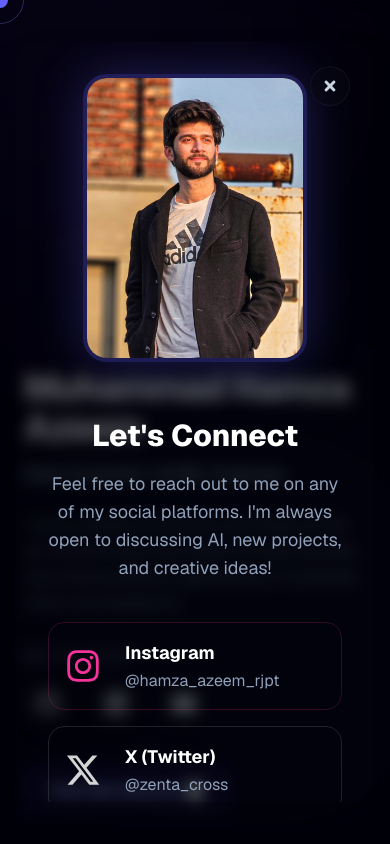
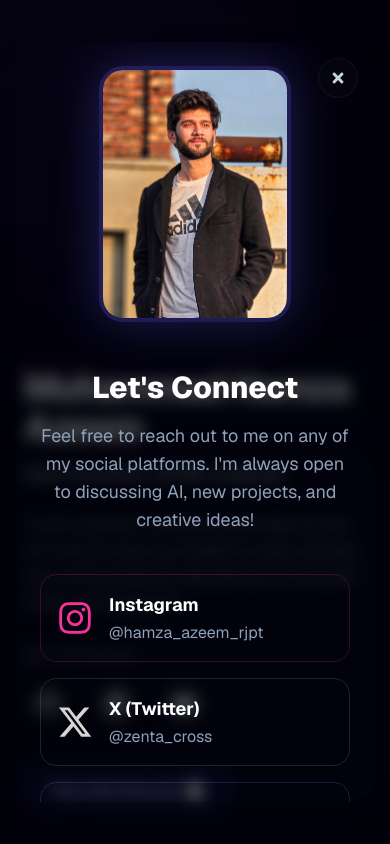
Before and after one commit to ZentaCros/portfolio, a Next.js app: page / in a window 390 px wide. Both pictures are taken after a click on the element "Connect". Shown: the top 844 px of the page. Built offline with nearby package versions, Linux system fonts and the light colour scheme.

Commit message:
style: optimize mobile layout for modals and cursors

```diff
--- a/src/app/page.tsx
+++ b/src/app/page.tsx
@@ -150,12 +150,12 @@ function CustomCursor() {
   return (
     <>
       <motion.div
-        className="fixed top-0 left-0 w-4 h-4 bg-indigo-500 rounded-full pointer-events-none z-[9999] mix-blend-screen"
+        className="hidden md:block fixed top-0 left-0 w-4 h-4 bg-indigo-500 rounded-full pointer-events-none z-[9999] mix-blend-screen"
         animate={{ x: mousePosition.x - 8, y: mousePosition.y - 8 }}
         transition={{ type: "spring", stiffness: 1000, damping: 40, mass: 0.1 }}
       />
       <motion.div
-        className="fixed top-0 left-0 w-12 h-12 border border-indigo-400/30 rounded-full pointer-events-none z-[9998]"
+        className="hidden md:block fixed top-0 left-0 w-12 h-12 border border-indigo-400/30 rounded-full pointer-events-none z-[9998]"
         animate={{ x: mousePosition.x - 24, y: mousePosition.y - 24 }}
         transition={{ type: "spring", stiffness: 200, damping: 20, mass: 0.5 }}
       />
@@ -212,7 +212,7 @@ export default function Home() {
   }, [selectedId]);
 
   return (
-    <main className="relative min-h-screen text-slate-200 selection:bg-indigo-500/30 font-sans">
+    <main className="relative min-h-screen overflow-x-hidden text-slate-200 selection:bg-indigo-500/30 font-sans">
       <CustomCursor />
       <AmbientBackground />
 
@@ -497,17 +497,17 @@ export default function Home() {
                 {/* Close Button */}
                 <button
                   onClick={() => setSelectedId(null)}
-                  className="absolute top-6 right-6 w-10 h-10 glass rounded-full flex items-center justify-center text-slate-300 hover:text-white hover:bg-white/10 transition-colors z-10"
+                  className="absolute top-4 right-4 md:top-6 md:right-6 w-10 h-10 glass rounded-full flex items-center justify-center text-slate-300 hover:text-white hover:bg-white/10 transition-colors z-[130]"
                 >
                   <FaTimes />
                 </button>
 
                 {selectedId === 'socials' ? (
                   // --- SOCIALS MODAL ---
-                  <div className="p-8 md:p-12 flex flex-col md:flex-row items-center md:items-stretch gap-10 md:gap-16">
+                  <div className="p-6 md:p-12 flex flex-col md:flex-row items-center md:items-stretch gap-8 md:gap-16">
 
                     {/* LEFT: Photo */}
-                    <div className="relative w-56 h-72 md:w-80 md:h-auto rounded-3xl overflow-hidden border-4 border-indigo-500/30 shadow-[0_0_50px_rgba(99,102,241,0.3)] shrink-0">
+                    <div className="relative w-48 h-64 md:w-80 md:h-auto rounded-3xl overflow-hidden border-4 border-indigo-500/30 shadow-[0_0_50px_rgba(99,102,241,0.3)] shrink-0">
                       <Image src="/profile.jpg" alt="Hamza Azeem" fill className="object-cover" unoptimized />
                     </div>
 
@@ -522,7 +522,7 @@ export default function Home() {
                       </p>
 
                       <div className="flex flex-col gap-4 w-full max-w-md mx-auto md:mx-0">
-                        <a href="https://instagram.com/hamza_azeem_rjpt" target="_blank" rel="noreferrer" className="flex items-center gap-6 p-4 md:p-5 glass-card rounded-2xl hover:bg-white/5 hover:translate-x-2 transition-all border border-pink-500/20 hover:border-pink-500/50 hover:shadow-[0_0_20px_rgba(236,72,153,0.2)]">
+                        <a href="https://instagram.com/hamza_azeem_rjpt" target="_blank" rel="noreferrer" className="flex items-center gap-4 md:gap-6 p-4 md:p-5 glass-card rounded-2xl hover:bg-white/5 hover:translate-x-2 transition-all border border-pink-500/20 hover:border-pink-500/50 hover:shadow-[0_0_20px_rgba(236,72,153,0.2)]">
                           <FaInstagram className="text-4xl text-pink-500" />
                           <div className="text-left">
                             <div className="font-bold text-white mb-0.5 text-lg">Instagram</div>
@@ -530,7 +530,7 @@ export default function Home() {
                           </div>
                         </a>
 
-                        <a href="https://twitter.com/zenta_cross" target="_blank" rel="noreferrer" className="flex items-center gap-6 p-4 md:p-5 glass-card rounded-2xl hover:bg-white/5 hover:translate-x-2 transition-all border border-neutral-400/20 hover:border-neutral-400/50 hover:shadow-[0_0_20px_rgba(255,255,255,0.1)]">
+                        <a href="https://twitter.com/zenta_cross" target="_blank" rel="noreferrer" className="flex items-center gap-4 md:gap-6 p-4 md:p-5 glass-card rounded-2xl hover:bg-white/5 hover:translate-x-2 transition-all border border-neutral-400/20 hover:border-neutral-400/50 hover:shadow-[0_0_20px_rgba(255,255,255,0.1)]">
                           <FaXTwitter className="text-4xl text-neutral-300" />
                           <div className="text-left">
                             <div className="font-bold text-white mb-0.5 text-lg">X (Twitter)</div>
@@ -538,7 +538,7 @@ export default function Home() {
                           </div>
                         </a>
 
-                        <a href="https://discord.com/users/zentacross" target="_blank" rel="noreferrer" className="flex items-center gap-6 p-4 md:p-5 glass-card rounded-2xl hover:bg-white/5 hover:translate-x-2 transition-all border border-indigo-400/20 hover:border-indigo-400/50 hover:shadow-[0_0_20px_rgba(129,140,248,0.2)]">
+                        <a href="https://discord.com/users/zentacross" target="_blank" rel="noreferrer" className="flex items-center gap-4 md:gap-6 p-4 md:p-5 glass-card rounded-2xl hover:bg-white/5 hover:translate-x-2 transition-all border border-indigo-400/20 hover:border-indigo-400/50 hover:shadow-[0_0_20px_rgba(129,140,248,0.2)]">
                           <FaDiscord className="text-4xl text-indigo-400" />
                           <div className="text-left">
                             <div className="font-bold text-white mb-0.5 text-lg">Discord</div>
@@ -559,7 +559,7 @@ export default function Home() {
                       </div>
                     )}
 
-                <div className={`p-8 md:p-12 ${selectedProject.image ? 'pt-0 -mt-12 relative z-10' : ''}`}>
+                <div className={`p-6 md:p-12 ${selectedProject.image ? 'pt-0 -mt-8 md:-mt-12 relative z-10' : ''}`}>
 
                   <motion.h4 layoutId={`title-${selectedProject.id}`} className="text-3xl md:text-4xl font-extrabold text-white mb-2">
                     {selectedProject.title}
@@ -632,7 +632,7 @@ export default function Home() {
                     </motion.div>
                   )}
 
-                  <div className="mt-12 pt-8 border-t border-white/10 flex flex-wrap gap-4">
+                  <div className="mt-8 md:mt-12 pt-6 md:pt-8 border-t border-white/10 flex flex-col sm:flex-row flex-wrap gap-3 md:gap-4">
                     {selectedProject.repo && (
                       <a
                         href={selectedProject.repo}
```
